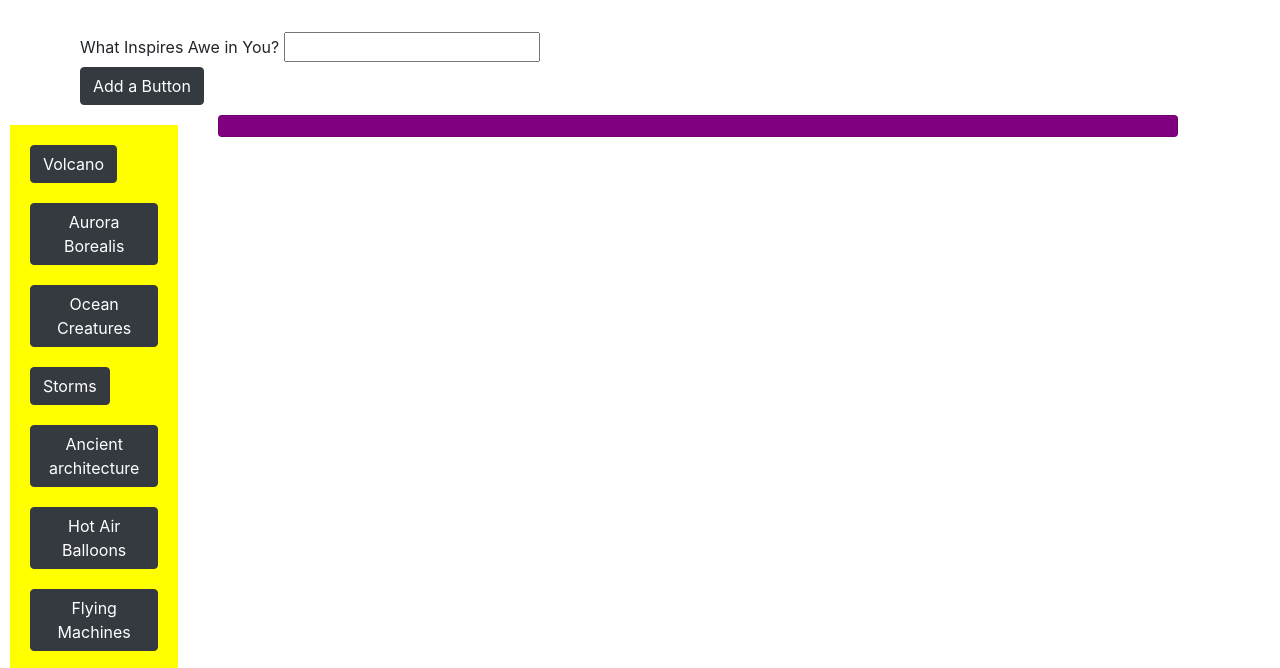
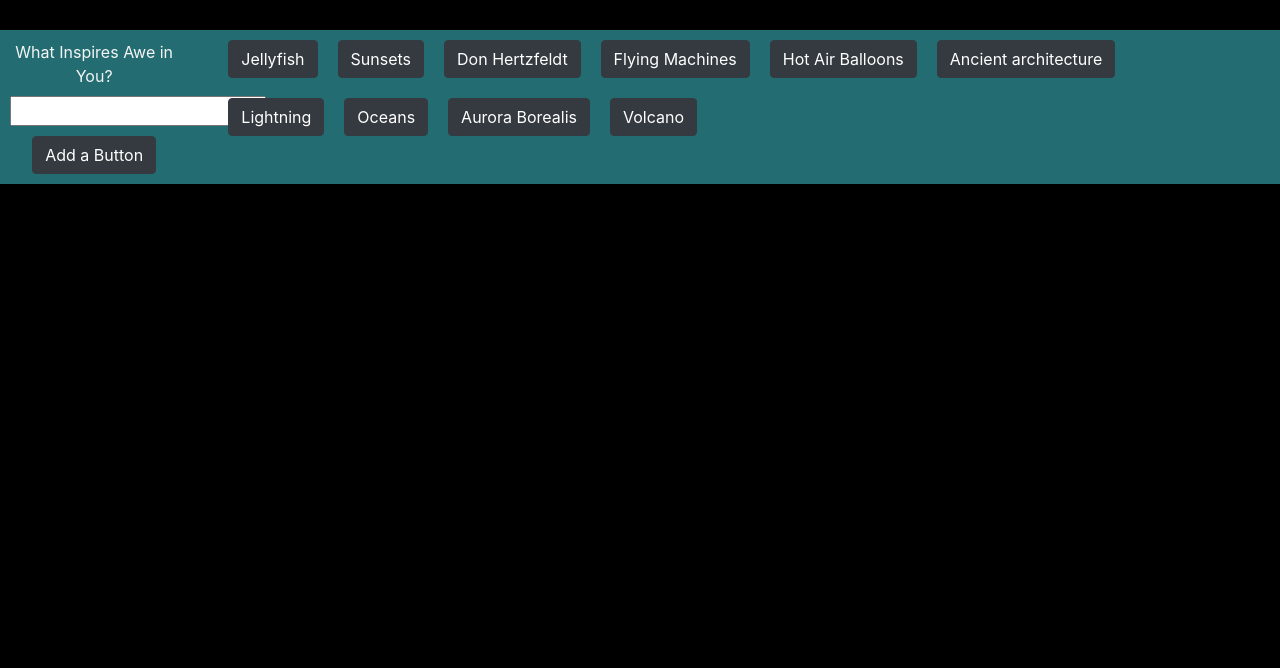
Before and after one commit to Mday1313/Giphy-API, a plain HTML site: page index.html in a window 1280 px wide. Shown: the part 205-873 px from the top of the page. After the commit the page ends 800 px from the top, so only its background shows below. Drawn offline with nearby package versions, Linux system fonts and the light colour scheme.

Commit message:
Format adjusted

```diff
--- a/assets/css/style.css
+++ b/assets/css/style.css
@@ -1,20 +1,47 @@
+body {
+    background: black;
+}
+
+label {
+    color: whitesmoke;
+}
+
+
 h1 {
     text-align: center;
-    margin: auto;
+    /* margin: auto; */
 }
+
+.jumbo
 
 #buttons-view {
     margin: 10px;
     padding: 10px;
-    background: yellow;
+
+    margin-left: 10px;
 }
 
 .awesome-btn {
     margin: 10px;
 }
 
+#add-button {
+    margin-top: 10px;
+}
+
 #button-form {
     padding: 10px;
+
+}
+
+.btn-row {
+    background: #236d72;
+}
+.btn-container {
+    margin-left: 10px;
+    margin: auto;
+    text-align: center;
+    background: #236d72;
 }
 
 #giphy-view {
@@ -23,11 +50,24 @@ h1 {
 }
 img {
     margin: 20px;
+
 }
 .gif-card {
 
-    background: purple;
+   background: black;
 
-    width: 960px;
+    width: 100%;
 
 }
+
+p {
+    padding: 0;
+    margin: 0;
+    /* width: 30%; */
+    display: inline;
+    color: whitesmoke;
+}
+
+/* .awesome {
+    display: inline;
+} */
--- a/assets/javascript/app.js
+++ b/assets/javascript/app.js
@@ -5,7 +5,7 @@ $(document).ready(function () {
 
 
 // create array of strings for topic of interest
-var awesomeStuff = ["Volcano", "Aurora Borealis", "Ocean Creatures", "Storms", "Ancient architecture", "Hot Air Balloons", "Flying Machines", "Don Hertzfeldt", "Sunsets", "Jellyfish"];
+var awesomeStuff = ["Volcano", "Aurora Borealis", "Oceans", "Lightning", "Ancient architecture", "Hot Air Balloons", "Flying Machines", "Don Hertzfeldt", "Sunsets", "Jellyfish"];
 
 
 // set up function that will obtain 10 gifs for the button pushed
@@ -23,19 +23,21 @@ function displayAwesomeStuff() {
         console.log(response);
 
         var resultDiv = $("<div class='awesome'>");
+
 // loop through response data array to pull out image and rating for each gif
         for (var i = 0; i < response.data.length; i++) {
 
-            var imageURL = response.data[i].images.fixed_height_still.url;
+            var imageURL = response.data[i].images.fixed_height.url;
             var image = $("<img>").attr("src", imageURL);
 
 
 
             var rating = response.data[i].rating;
-            var ratingText = $("<p>").text("Rated: " + rating);
+            var ratingText = $("<p>").html("Rated: " + rating);
 
-            resultDiv.prepend(image).append(ratingText);
-            $("#giphy-view").append(resultDiv);
+            // resultDiv.prepend(image, ratingText);
+            // resultDiv.prepend(ratingText);
+            $("#giphy-view").prepend(image, ratingText);
 
 
 
@@ -70,9 +72,9 @@ function generateButtons() {
 
         buttons.text(awesomeStuff[i]);
 
-        $("#buttons-view").append(buttons);
+        $("#buttons-view").prepend(buttons);
 
-
+        $("#button-iput").val("");
 
     }
 }
@@ -94,8 +96,11 @@ $("#add-button").on("click", function (event) {
 
 
     generateButtons();
+
 });
 generateButtons();
+
+
 // connect button to display 10 static non animated images from topic with their rating
 
 // when image is clicked animate, on second click stop animation (ask if on hover instead)
--- a/index.html
+++ b/index.html
@@ -22,38 +22,50 @@
 
             </div>
         </div>
-        <div class="row">
-            <div class="col-xs-4">
-                <!-- form and submit button -->
-
-                <form id="button-form">
-                    <label for="button-input">What Inspires Awe in You?</label>
-                    <input type="text" id="button-input"><br>
 
 
-                    <input id="add-button" class="btn btn-dark" type="submit" value="Add a Button">
-                </form>
 
-            </div>
-        </div>
+
+
+
 
 
     </div>
 
-    <div class="row">
-        <div class="col-lg-2">
+    <div class="row btn-row">
+        <div class="col-lg-2 btn-container">
+
+
+
+            <form id="button-form">
+                <label id="button-generator" for="button-input">What Inspires Awe in You?</label>
+                <input type="text" id="button-input"><br>
+
+                <input id="add-button" class="btn btn-dark" type="submit" value="Add a Button">
+            </form>
+        </div>
+        <div class="col-lg-9">
+
             <div id="buttons-view"></div>
         </div>
+        <div class="col-lg-1"></div>
+    </div>
 
 
-        <div class="col-lg-10">
+
+    <div class="row">
+
+        <div class="col-lg-1"></div>
+
+        <div class="col-lg-10 images">
+
             <div class="card gif-card">
-
+                <div class="rating"></div>
                 <div id="giphy-view"></div>
             </div>
         </div>
 
-
+        <div class="col-lg-1"></div>
 
 
     </div>
```
